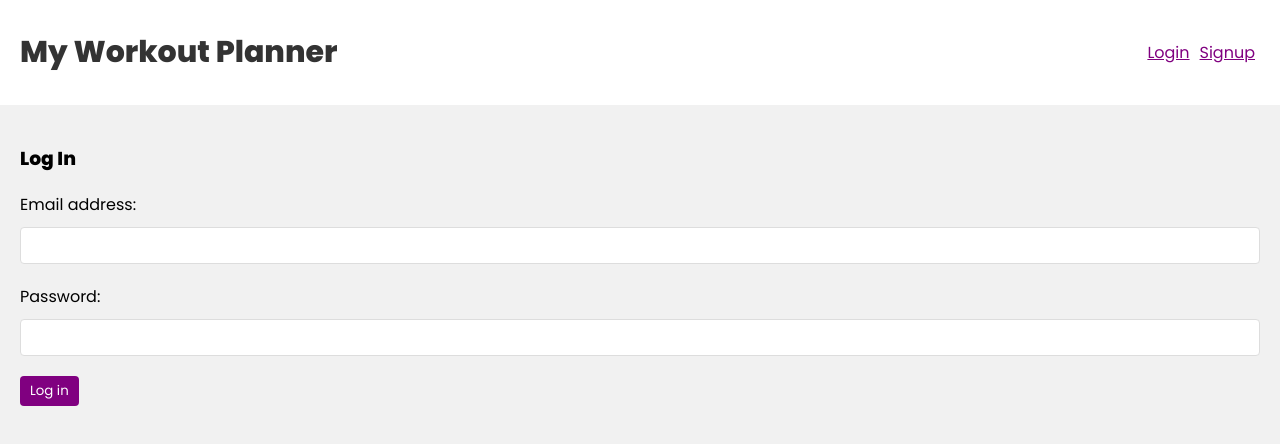
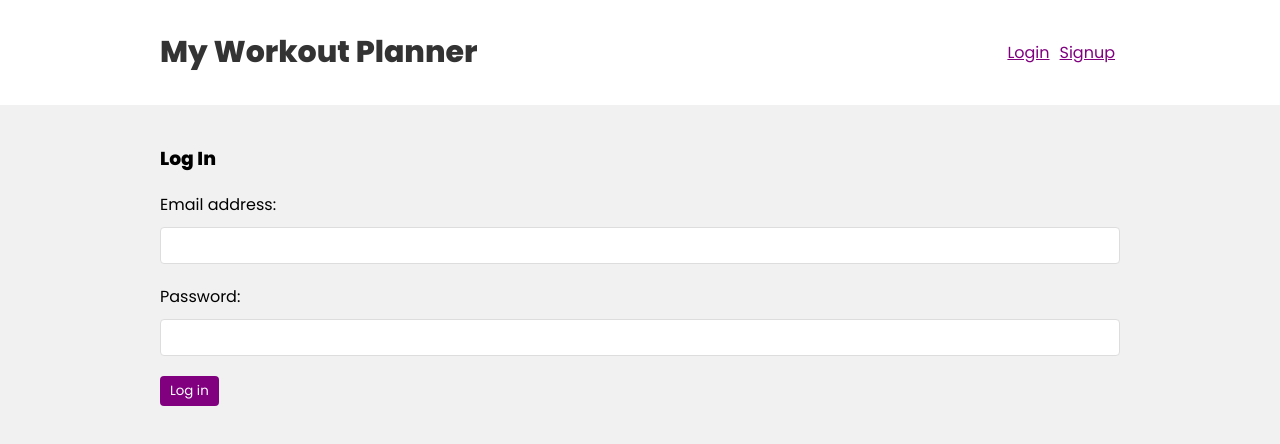
Before and after one commit to gabrielwright1/mern-workouts-redux, a React (Create React App) app in the folder frontend/: page /login in a window 1280 px wide. Shown: the top 444 px of the page. Built offline with nearby package versions, Linux system fonts and the light colour scheme.

Commit message:
fixed max-width on wrapper for desktop

```diff
--- a/frontend/src/index.css
+++ b/frontend/src/index.css
@@ -16,7 +16,7 @@ header {
 	background: #fff;
 }
 header .container {
-	max-width: 1400px;
+	max-width: 960px;
 	margin: 0 auto;
 	padding: 10px 20px;
 	display: flex;
@@ -34,7 +34,7 @@ h2 {
 	font-size: 20px;
 }
 .pages {
-	max-width: 1400px;
+	max-width: 960px;
 	padding: 20px;
 	margin: 0 auto;
 }
```
